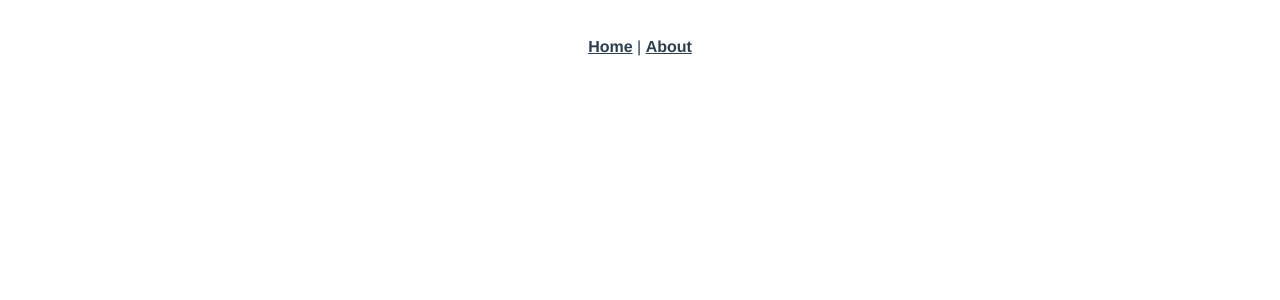
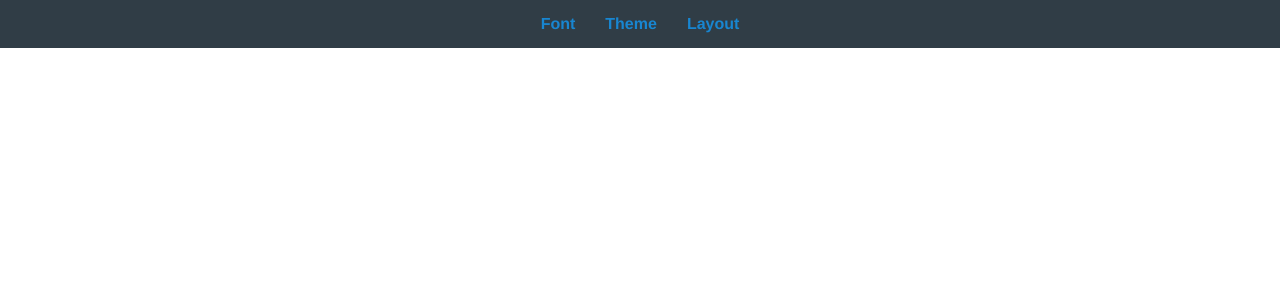
Before and after one commit to sagnikpaul28/resume-builder, a Vue app: page /editor in a window 1280 px wide. Shown: the top 300 px of the page. Built offline with nearby package versions, Linux system fonts and the light colour scheme; a web font is replaced by a local one.

Commit message:
Added Editor Navbar Component

```diff
--- a/src/App.vue
+++ b/src/App.vue
@@ -1,9 +1,5 @@
 <template>
   <div id="app">
-    <div id="nav">
-      <router-link to="/">Home</router-link> |
-      <router-link to="/about">About</router-link>
-    </div>
     <router-view/>
   </div>
 </template>
@@ -16,14 +12,4 @@
   text-align: center;
   color: #2c3e50;
 }
-#nav {
-  padding: 30px;
-  a {
-    font-weight: bold;
-    color: #2c3e50;
-    &.router-link-exact-active {
-      color: #42b983;
-    }
-  }
-}
 </style>
--- a/src/components/FontSelector.vue
+++ b/src/components/FontSelector.vue
@@ -40,7 +40,7 @@ export default {
     transform: translate(-50%, -50%);
     max-width: 550px;
     background: #303d46;
-    border: 2px solid #cc5018;
+    border: 2px solid #1886d1;
     border-radius: 4px;
     padding: 15px;
     display: flex;
@@ -51,7 +51,7 @@ export default {
     p {
         width: calc(50% - 50px);
         margin: 5px 10px 5px 40px;
-        color: #cc5018;
+        color: #1886d1;
         font-size: 1.2rem;
         text-align: left;
         position: relative;
@@ -59,12 +59,12 @@ export default {
         &:before {
             content: "";
             position: absolute;
-            top: 2px;
+            top: 3px;
             left: -30px;
-            height: 17px;
-            width: 17px;
+            height: 15px;
+            width: 15px;
             border-radius: 50%;
-            border: 2px solid;
+            border: 2.5px solid;
         }
 
         &.roboto {
@@ -133,7 +133,7 @@ export default {
 
         &.selected {
             :before {
-                background: #cc5018;
+                background: #1886d1;
             }
         }
     }
--- a/src/components/Layout.vue
+++ b/src/components/Layout.vue
@@ -147,7 +147,7 @@ export default {
     max-height: 500px;
     min-height: 350px;
     background: #303d46;
-    border: 2px solid #cc5018;
+    border: 2px solid #1886d1;
     border-radius: 4px;
     padding: 15px;
     display: flex;
@@ -160,7 +160,7 @@ export default {
 
         > p {
             margin: 10px 0;
-            color: #cc5018;
+            color: #1886d1;
             font-weight: bold;
 
             &.singleColumnCheck {
@@ -183,7 +183,7 @@ export default {
 
                 &.selected {
                     &:before {
-                        background: #cc5018;
+                        background: #1886d1;
                     }
                 }
             }
@@ -201,7 +201,7 @@ export default {
 
                 p {
                     flex-basis: calc(100%/3 - 12px);
-                    color: #cc5018;
+                    color: #1886d1;
                     padding: 5px 0px;
                     margin: 5px 5px;
                     border: 1px solid;
@@ -247,7 +247,7 @@ export default {
                         margin: 2px;
                         background: #303d46;
                         border-radius: 4px;
-                        color: #cc5018;
+                        color: #1886d1;
                         cursor: grab;
 
                         &:active {
--- /dev/null
+++ b/src/components/Navbar.vue
@@ -0,0 +1,42 @@
+<template>
+    <div class="navbar">
+        <ul>
+            <li>Font</li>
+            <li>Theme</li>
+            <li>Layout</li>
+        </ul>
+    </div>
+</template>
+
+<script>
+export default {
+    name: "Navbar"
+}
+</script>
+
+<style lang="scss">
+.navbar {
+    background: #303d46;
+    position: absolute;
+    top: 0;
+    left: 0;
+    width: 100%;
+    z-index: 999999;
+
+    ul {
+        list-style: none;
+        padding: 0;
+        margin: 0;
+        display: flex;
+        justify-content: center;
+        align-items: center;
+
+        li {
+            color: #1886d1;
+            margin: 15px;
+            font-weight: 600;
+            cursor: pointer;
+        }
+    }
+}
+</style>
--- a/src/router.js
+++ b/src/router.js
@@ -14,12 +14,9 @@ export default new Router({
       component: Home
     },
     {
-      path: '/about',
-      name: 'about',
-      // route level code-splitting
-      // this generates a separate chunk (about.[hash].js) for this route
-      // which is lazy-loaded when the route is visited.
-      component: () => import(/* webpackChunkName: "about" */ './views/About.vue')
+      path: '/editor',
+      name: 'editor',
+      component: () => import('./views/Editor.vue')
     }
   ]
 })
--- /dev/null
+++ b/src/views/Editor.vue
@@ -0,0 +1,38 @@
+<template>
+    <div class="editor">
+        <Navbar />
+
+        <Layout v-if="showLayout" />
+        <ThemeColors v-if="showThemeColors" />
+        <FontSelector v-if="showFontSelector" />
+
+    </div>
+</template>
+
+<script>
+import Layout from '@/components/Layout.vue';
+import ThemeColors from '@/components/ThemeColors.vue';
+import FontSelector from '@/components/FontSelector.vue';
+import Navbar from '@/components/Navbar.vue';
+
+export default {
+    name: "Editor",
+    components: {
+        Layout,
+        ThemeColors,
+        FontSelector,
+        Navbar
+    },
+    data() {
+        return {
+            showLayout: false,
+            showThemeColors: false,
+            showFontSelector: false
+        }
+    }
+}
+</script>
+
+<style>
+
+</style>
--- a/src/views/Home.vue
+++ b/src/views/Home.vue
@@ -1,31 +1,14 @@
 <template>
   <div class="home">
     <img alt="Vue logo" src="../assets/logo.png">
-    <Layout v-if="showLayout" />
-    <ThemeColors v-if="showThemeColors" />
-    <FontSelector v-if="showFontSelector" />
   </div>
 </template>
 
 <script>
 // @ is an alias to /src
-import Layout from '@/components/Layout.vue';
-import ThemeColors from '@/components/ThemeColors.vue';
-import FontSelector from '@/components/FontSelector.vue';
+
 
 export default {
   name: 'home',
-  components: {
-    Layout,
-    ThemeColors,
-    FontSelector
-  },
-  data() {
-    return {
-      showLayout: false,
-      showThemeColors: false,
-      showFontSelector: true
-    }
-  }
 }
 </script>
```
